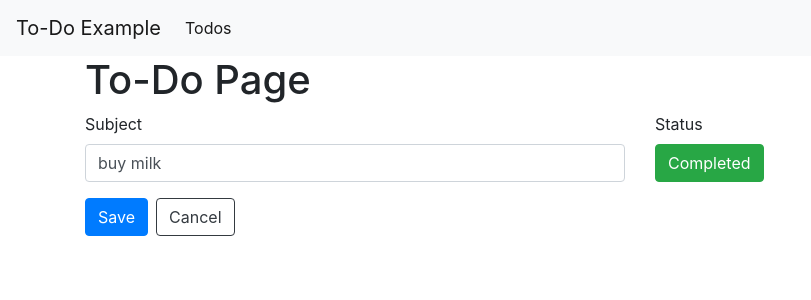
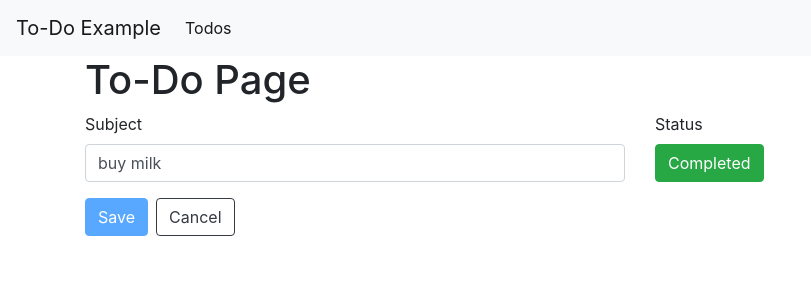
Before and after one commit to dianakoh/vue-project, a Vue app in the folder vue3-project/: page /todos/1 in a window 1280 px wide. Shown: the top 300 px of the page, without its empty margins (0-811 px from the left). Built offline with nearby package versions, Linux system fonts and the light colour scheme; data requests are answered from the project's data file.

Commit message:
To-Do 페이지 컴포넌트 만들기 4

```diff
--- a/vue3-project/package.json
+++ b/vue3-project/package.json
@@ -10,6 +10,7 @@
   "dependencies": {
     "axios": "^0.21.1",
     "core-js": "^3.6.5",
+    "lodash": "^4.17.21",
     "vue": "^3.0.0",
     "vue-router": "4"
   },
--- a/vue3-project/src/pages/todos/_id.vue
+++ b/vue3-project/src/pages/todos/_id.vue
@@ -28,7 +28,9 @@
       </div>
     </div>
 
-    <button type="submit" class="btn btn-primary">Save</button>
+    <button type="submit" class="btn btn-primary" :disabled="!todoUpdated">
+      Save
+    </button>
     <button
       type="button"
       class="btn btn-outline-dark ml-2"
@@ -41,21 +43,28 @@
 <script>
 import { useRoute, useRouter } from "vue-router";
 import axios from "axios";
-import { ref } from "@vue/reactivity";
+import { ref, computed } from "vue";
+import _ from "lodash";
 
 export default {
   setup() {
     const route = useRoute();
     const router = useRouter();
     const todo = ref(null);
+    const originalTodo = ref(null);
     const loading = ref(true);
     const todoId = route.params.id;
 
     const getTodo = async () => {
       const res = await axios.get(`http://localhost:3000/todos/${todoId}`);
-      todo.value = res.data;
+      todo.value = { ...res.data };
+      originalTodo.value = { ...res.data };
       loading.value = false;
     };
+
+    const todoUpdated = computed(() => {
+      return !_.isEqual(todo.value, originalTodo.value);
+    });
 
     const toggleTodoStatus = () => {
       todo.value.completed = !todo.value.completed;
@@ -72,7 +81,7 @@
         subject: todo.value.subject,
         completed: todo.value.completed,
       });
-      console.log(res);
+      originalTodo.value = { ...res.data };
     };
 
     getTodo();
@@ -82,6 +91,7 @@
       toggleTodoStatus,
       moveToTodoListPage,
       onSave,
+      todoUpdated,
     };
   },
 };
```
Also changed, not shown: 1 other file (tests, documents, lock files or other folders).
